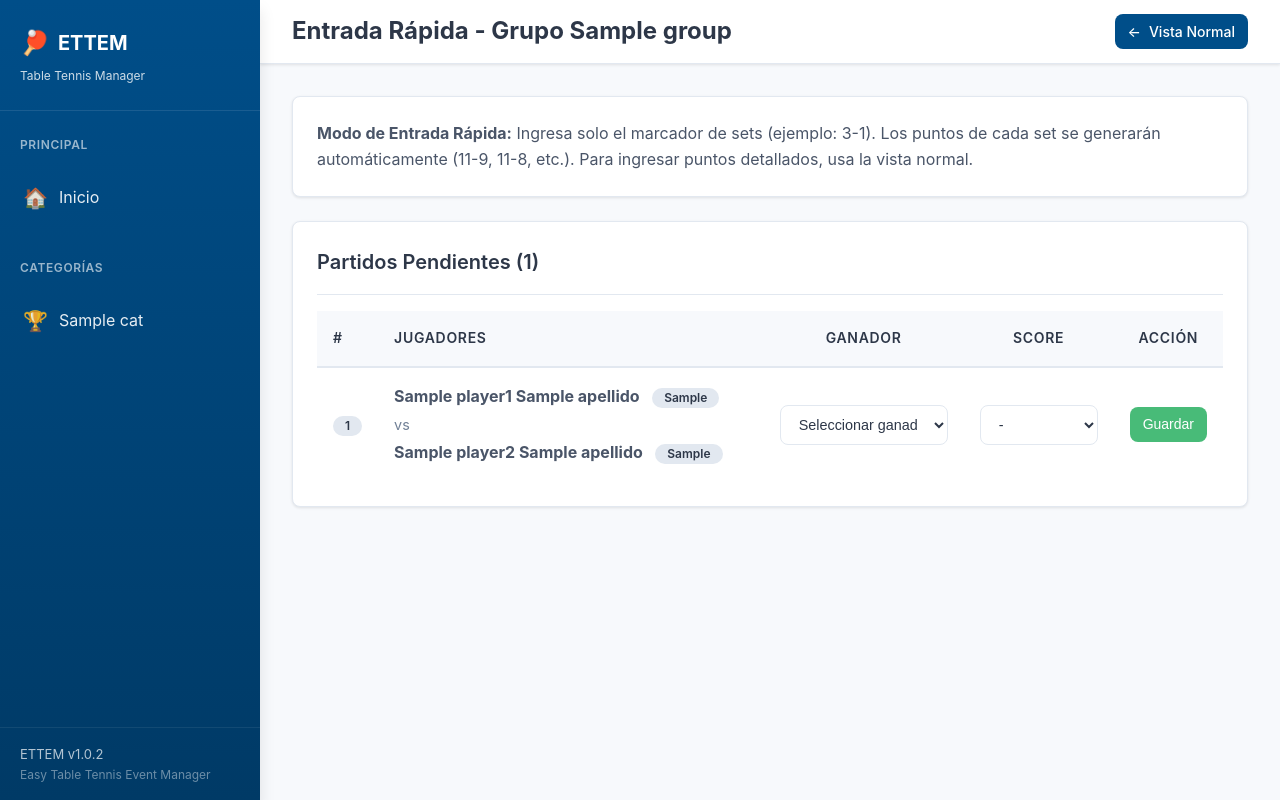
After one commit to boggdan95/easy-table-tennis-event, a FastAPI app: template src/ettem/webapp/templates/quick_entry.html in a window 1280 px wide. The commit adds this page. Run offline with FastAPI, Linux system fonts and the light colour scheme; the template is opened without the code that fills it: most values are stand-ins (such as "Sample title", 1, 10 or a date in 2020).

Commit message:
Add Quick Entry mode for match results
Implemented a new quick entry view that allows users to enter multiple
match results in a list format without navigating back and forth.

Features:
- New /group/{id}/quick-entry route showing all pending matches
- Simple form: select winner + score (3-0, 3-1, 3-2)
- Auto-generates realistic set scores (11-9, 11-8, 11-7, etc.)
- Supports walkover option
- AJAX submission removes completed matches from list
- Updates pending count in real-time
- "Entrada Rápida" button in group matches view

Files:
- src/ettem/webapp/app.py: Added quick_entry_view() and quick_save_result()
- src/ettem/webapp/templates/quick_entry.html: New template
- src/ettem/webapp/templates/group_matches.html: Added quick entry button

This addresses the UX issue of having to navigate back after each result.

🤖 Generated with [Claude Code](https://claude.com/claude-code)

Co-Authored-By: Claude <noreply@anthropic.com>

```diff
--- a/src/ettem/webapp/app.py
+++ b/src/ettem/webapp/app.py
@@ -222,6 +222,152 @@ async def view_group_matches(request: Request, group_id: int):
             "category": group.category
         }
     )
+
+
+@app.get("/group/{group_id}/quick-entry", response_class=HTMLResponse)
+async def quick_entry_view(request: Request, group_id: int):
+    """Quick entry view for entering multiple match results."""
+    session = get_db_session()
+    group_repo = GroupRepository(session)
+    match_repo = MatchRepository(session)
+    player_repo = PlayerRepository(session)
+
+    # Get group
+    group = group_repo.get_by_id(group_id)
+    if not group:
+        return HTMLResponse(content="Group not found", status_code=404)
+
+    # Get only pending matches
+    all_matches = match_repo.get_by_group(group_id)
+    pending_match_orms = [m for m in all_matches if m.status == MatchStatus.PENDING]
+
+    # Convert to domain models with player names
+    pending_matches = []
+    for m_orm in pending_match_orms:
+        player1 = player_repo.get_by_id(m_orm.player1_id)
+        player2 = player_repo.get_by_id(m_orm.player2_id)
+
+        match = Match(
+            id=m_orm.id,
+            player1_id=m_orm.player1_id,
+            player2_id=m_orm.player2_id,
+            group_id=m_orm.group_id,
+            round_type=m_orm.round_type,
+            round_name=m_orm.round_name,
+            match_number=m_orm.match_number,
+            status=m_orm.status,
+            sets=[],
+            winner_id=None,
+        )
+
+        pending_matches.append({
+            "match": match,
+            "player1": player1,
+            "player2": player2,
+        })
+
+    return render_template(
+        "quick_entry.html",
+        {
+            "request": request,
+            "group": group,
+            "pending_matches": pending_matches,
+        }
+    )
+
+
+@app.post("/match/{match_id}/quick-save")
+async def quick_save_result(request: Request, match_id: int):
+    """Save match result from quick entry mode."""
+    session = get_db_session()
+    match_repo = MatchRepository(session)
+
+    # Get match
+    match_orm = match_repo.get_by_id(match_id)
+    if not match_orm:
+        return JSONResponse(content={"error": "Partido no encontrado"}, status_code=404)
+
+    try:
+        # Parse JSON body
+        body = await request.json()
+        winner_id = int(body.get("winner_id"))
+        score = body.get("score")  # e.g., "3-0", "3-1", "3-2"
+        is_walkover = body.get("is_walkover", False)
+
+        # Handle walkover
+        if is_walkover:
+            match_orm.status = MatchStatus.WALKOVER
+            match_orm.winner_id = winner_id
+            match_orm.sets = []
+            match_repo.update(match_orm)
+            return JSONResponse(content={"message": "Resultado guardado (WO)"})
+
+        # Parse score
+        if not score or "-" not in score:
+            return JSONResponse(content={"error": "Score inválido"}, status_code=400)
+
+        winner_sets, loser_sets = map(int, score.split("-"))
+
+        # Validate score (best of 5)
+        if winner_sets != 3:
+            return JSONResponse(content={"error": "El ganador debe tener 3 sets"}, status_code=400)
+        if loser_sets not in [0, 1, 2]:
+            return JSONResponse(content={"error": "Score inválido"}, status_code=400)
+
+        # Generate default set scores
+        # Winner sets: 11-9, 11-8, 11-7
+        # Loser sets: 11-9, 11-7 (when they win)
+        winner_scores = [
+            (11, 9),
+            (11, 8),
+            (11, 7),
+            (11, 6),
+            (11, 9),  # 5th set if needed
+        ]
+        loser_scores = [
+            (9, 11),
+            (7, 11),
+        ]
+
+        # Build sets based on score
+        sets = []
+        set_number = 1
+        loser_sets_used = 0
+
+        for i in range(winner_sets + loser_sets):
+            if loser_sets_used < loser_sets and i % 2 == 1:  # Loser wins this set
+                p1_pts, p2_pts = loser_scores[loser_sets_used]
+                loser_sets_used += 1
+            else:  # Winner wins this set
+                p1_pts, p2_pts = winner_scores[i]
+
+            # Determine if winner is player1 or player2
+            if winner_id == match_orm.player1_id:
+                sets.append({
+                    "set_number": set_number,
+                    "player1_points": p1_pts,
+                    "player2_points": p2_pts,
+                })
+            else:
+                sets.append({
+                    "set_number": set_number,
+                    "player1_points": p2_pts,
+                    "player2_points": p1_pts,
+                })
+
+            set_number += 1
+
+        # Save result
+        match_orm.status = MatchStatus.COMPLETED
+        match_orm.winner_id = winner_id
+        match_orm.sets = sets
+        match_repo.update(match_orm)
+
+        return JSONResponse(content={"message": "Resultado guardado exitosamente"})
+
+    except Exception as e:
+        print(f"[ERROR] Quick save failed: {e}")
+        return JSONResponse(content={"error": str(e)}, status_code=500)
 
 
 @app.get("/match/{match_id}/enter-result", response_class=HTMLResponse)
--- a/src/ettem/webapp/templates/group_matches.html
+++ b/src/ettem/webapp/templates/group_matches.html
@@ -16,6 +16,10 @@
 <div class="card mb-3">
     <div class="card-body">
         <div class="d-flex gap-2">
+            <a href="/group/{{ group.id }}/quick-entry" class="btn btn-primary">
+                <span>⚡</span>
+                <span>Entrada Rápida</span>
+            </a>
             <a href="/group/{{ group.id }}/standings" class="btn btn-success">
                 <span>📊</span>
                 <span>Ver Clasificación</span>
--- /dev/null
+++ b/src/ettem/webapp/templates/quick_entry.html
@@ -0,0 +1,174 @@
+{% extends "base.html" %}
+
+{% block title %}Entrada Rápida - Grupo {{ group.name }} - ETTEM{% endblock %}
+
+{% block page_title %}Entrada Rápida - Grupo {{ group.name }}{% endblock %}
+
+{% block topbar_actions %}
+<a href="/group/{{ group.id }}/matches" class="btn btn-secondary btn-sm">
+    <span>←</span>
+    <span>Vista Normal</span>
+</a>
+{% endblock %}
+
+{% block content %}
+<!-- Info Card -->
+<div class="card mb-3">
+    <div class="card-body">
+        <p style="margin: 0;">
+            <strong>Modo de Entrada Rápida:</strong> Ingresa solo el marcador de sets (ejemplo: 3-1).
+            Los puntos de cada set se generarán automáticamente (11-9, 11-8, etc.).
+            Para ingresar puntos detallados, usa la vista normal.
+        </p>
+    </div>
+</div>
+
+<!-- Quick Entry Form -->
+<div class="card">
+    <div class="card-header">
+        <h3 class="card-title">Partidos Pendientes ({{ pending_matches|length }})</h3>
+    </div>
+    <div class="card-body" style="padding: 0;">
+        {% if pending_matches %}
+        <div class="table-responsive">
+            <table class="table">
+                <thead>
+                    <tr>
+                        <th style="width: 50px;">#</th>
+                        <th>Jugadores</th>
+                        <th style="width: 200px; text-align: center;">Ganador</th>
+                        <th style="width: 150px; text-align: center;">Score</th>
+                        <th style="width: 100px; text-align: center;">Acción</th>
+                    </tr>
+                </thead>
+                <tbody>
+                    {% for m in pending_matches %}
+                    <tr>
+                        <td><span class="badge badge-secondary">{{ m.match.match_number }}</span></td>
+                        <td>
+                            <div style="display: flex; flex-direction: column; gap: 0.25rem;">
+                                <div>
+                                    <strong>{{ m.player1.nombre }} {{ m.player1.apellido }}</strong>
+                                    <span class="badge badge-secondary" style="margin-left: 0.5rem;">{{ m.player1.pais_cd }}</span>
+                                </div>
+                                <div style="color: var(--text-muted); font-size: 0.9rem;">vs</div>
+                                <div>
+                                    <strong>{{ m.player2.nombre }} {{ m.player2.apellido }}</strong>
+                                    <span class="badge badge-secondary" style="margin-left: 0.5rem;">{{ m.player2.pais_cd }}</span>
+                                </div>
+                            </div>
+                        </td>
+                        <td style="text-align: center;">
+                            <form id="form-{{ m.match.id }}" class="quick-entry-form" data-match-id="{{ m.match.id }}">
+                                <select name="winner" class="form-control" required style="font-size: 0.9rem;">
+                                    <option value="">Seleccionar ganador...</option>
+                                    <option value="{{ m.player1.id }}">{{ m.player1.apellido }}</option>
+                                    <option value="{{ m.player2.id }}">{{ m.player2.apellido }}</option>
+                                    <option value="WO-{{ m.player1.id }}">{{ m.player1.apellido }} (WO)</option>
+                                    <option value="WO-{{ m.player2.id }}">{{ m.player2.apellido }} (WO)</option>
+                                </select>
+                            </form>
+                        </td>
+                        <td style="text-align: center;">
+                            <select form="form-{{ m.match.id }}" name="score" class="form-control" required style="font-size: 0.9rem;">
+                                <option value="">-</option>
+                                <option value="3-0">3-0</option>
+                                <option value="3-1">3-1</option>
+                                <option value="3-2">3-2</option>
+                            </select>
+                        </td>
+                        <td style="text-align: center;">
+                            <button type="submit"
+                                    form="form-{{ m.match.id }}"
+                                    class="btn btn-success btn-sm"
+                                    style="width: 100%;">
+                                Guardar
+                            </button>
+                        </td>
+                    </tr>
+                    {% endfor %}
+                </tbody>
+            </table>
+        </div>
+        {% else %}
+        <div style="padding: 2rem; text-align: center; color: var(--text-muted);">
+            <p style="font-size: 1.25rem; margin-bottom: 1rem;">✓ Todos los partidos han sido completados</p>
+            <a href="/group/{{ group.id }}/standings" class="btn btn-primary">Ver Clasificación</a>
+        </div>
+        {% endif %}
+    </div>
+</div>
+
+<script>
+// Handle quick entry form submissions
+document.addEventListener('DOMContentLoaded', function() {
+    const forms = document.querySelectorAll('.quick-entry-form');
+
+    forms.forEach(form => {
+        form.addEventListener('submit', async function(e) {
+            e.preventDefault();
+
+            const matchId = form.dataset.matchId;
+            const formData = new FormData(form);
+            const winner = formData.get('winner');
+            const score = formData.get('score');
+
+            if (!winner || !score) {
+                showToast('Por favor selecciona ganador y score', 'warning');
+                return;
+            }
+
+            // Check if it's a walkover
+            const isWalkover = winner.startsWith('WO-');
+            const winnerId = isWalkover ? winner.substring(3) : winner;
+
+            try {
+                // Disable form while submitting
+                const submitBtn = form.querySelector('button[type="submit"]');
+                const originalText = submitBtn.textContent;
+                submitBtn.disabled = true;
+                submitBtn.textContent = '...';
+
+                const response = await fetch(`/match/${matchId}/quick-save`, {
+                    method: 'POST',
+                    headers: {
+                        'Content-Type': 'application/json',
+                    },
+                    body: JSON.stringify({
+                        winner_id: winnerId,
+                        score: score,
+                        is_walkover: isWalkover
+                    })
+                });
+
+                const result = await response.json();
+
+                if (response.ok) {
+                    showToast(result.message || 'Resultado guardado', 'success');
+                    // Remove row from table
+                    form.closest('tr').remove();
+
+                    // Update pending count
+                    const remainingRows = document.querySelectorAll('.quick-entry-form').length;
+                    const headerTitle = document.querySelector('.card-title');
+                    if (remainingRows === 0) {
+                        // Reload to show completion message
+                        window.location.reload();
+                    } else {
+                        headerTitle.textContent = `Partidos Pendientes (${remainingRows})`;
+                    }
+                } else {
+                    showToast(result.error || 'Error al guardar', 'error');
+                    submitBtn.disabled = false;
+                    submitBtn.textContent = originalText;
+                }
+            } catch (error) {
+                showToast('Error de conexión', 'error');
+                submitBtn.disabled = false;
+                submitBtn.textContent = originalText;
+            }
+        });
+    });
+});
+</script>
+{% endblock %}
```
